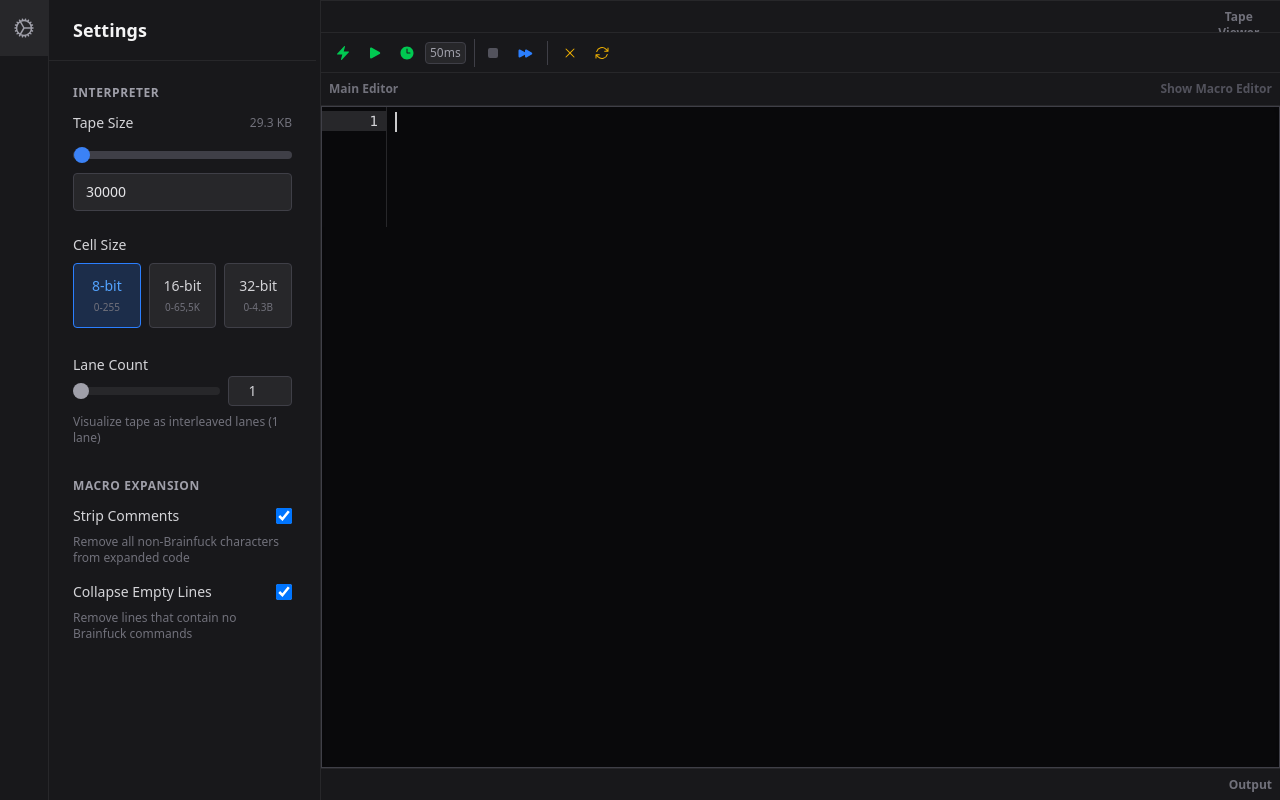
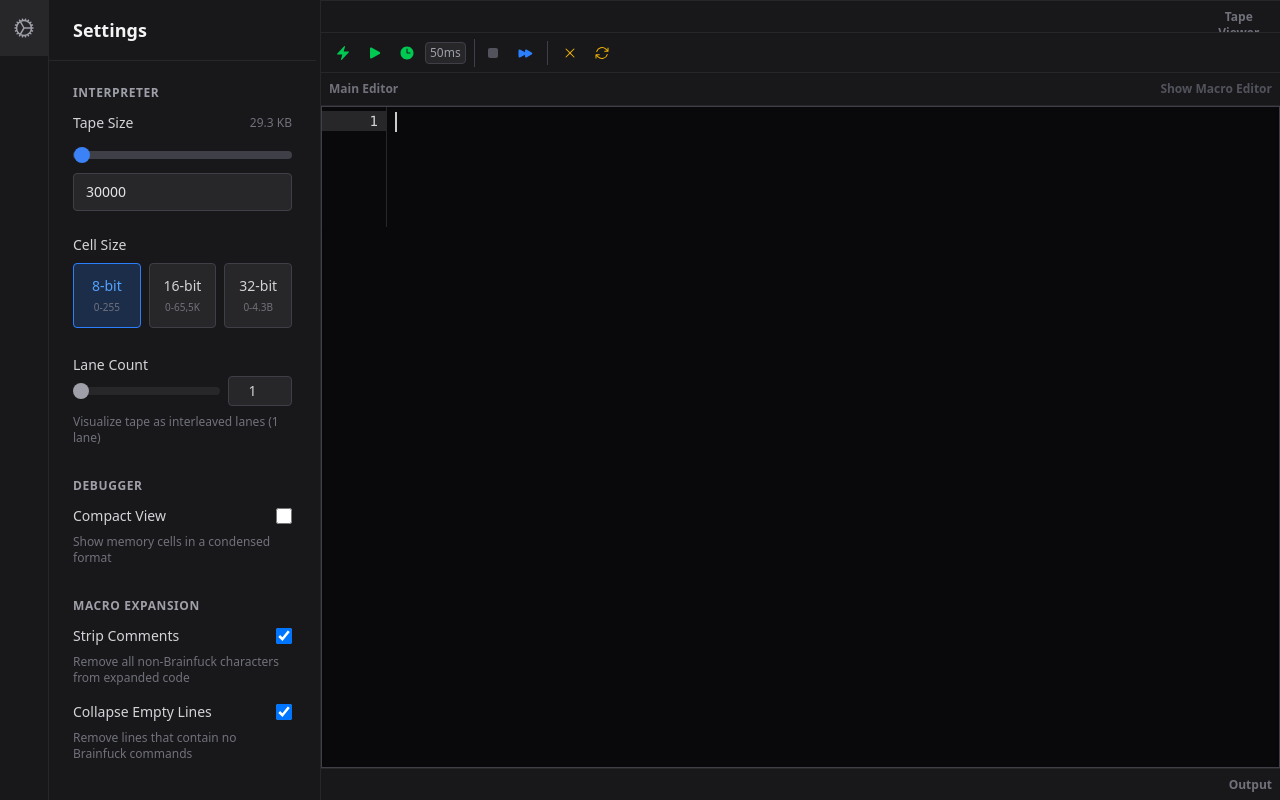
Before and after one commit to subrange/editor, a React (Vite) app: page / in a window 1280 px wide. Both pictures are taken after a click on the button 24 px from the left and 28 px from the top of the page. Built offline with nearby package versions, Linux system fonts and the light colour scheme.

Commit message:
Fix macro strip comments

```diff
--- a/src/components/debugger/debugger.tsx
+++ b/src/components/debugger/debugger.tsx
@@ -3,6 +3,7 @@ import {useStoreSubscribe} from "../../hooks/use-store-subscribe.tsx";
 import {useVirtualizer} from '@tanstack/react-virtual';
 import {useRef, useEffect} from 'react';
 import clsx from "clsx";
+import {settingsStore} from "../../stores/settings.store.ts";
 
 // Lane color palette - 10 distinct colors that work with dark theme
 const LANE_COLORS = [
@@ -47,9 +48,11 @@ function formatHex(value: number, bytes: number): string {
 
 function Tape() {
     const interpreterState = useStoreSubscribe(interpreterStore.state);
+    const settings = useStoreSubscribe(settingsStore.settings);
     const tape = interpreterState.tape;
     const pointer = interpreterState.pointer;
     const laneCount = interpreterState.laneCount;
+    const compactView = settings?.debugger.compactView ?? false;
 
     // Determine cell size and display parameters
     const cellInfo = tape instanceof Uint8Array
@@ -62,9 +65,9 @@ function Tape() {
 
     const containerRef = useRef<HTMLDivElement>(null);
 
-    const CELL_WIDTH = cellInfo.width;
-    const CELL_HEIGHT = 120;
-    const GAP = 8; // Increased gap for better spacing
+    const CELL_WIDTH = compactView ? 60 : cellInfo.width;
+    const CELL_HEIGHT = compactView ? 60 : 120;
+    const GAP = compactView ? 4 : 8; // Increased gap for better spacing
 
     const virtualizer = useVirtualizer({
         horizontal: true,
@@ -158,7 +161,7 @@ function Tape() {
                                 <div
                                     className={clsx(
                                         "relative h-full rounded border transition-all duration-200",
-                                        "flex flex-col items-center justify-between py-2 px-1",
+                                        compactView ? "flex flex-col items-center justify-center py-1 px-1" : "flex flex-col items-center justify-between py-2 px-1",
                                         {
                                             // Pointer styles take precedence
                                             'border-yellow-500 bg-yellow-950/50 shadow-lg shadow-yellow-500/20 scale-105 z-10': isPointer,
@@ -171,6 +174,28 @@ function Tape() {
                                         }
                                     )}
                                 >
+                                    {compactView ? (
+                                        <>
+                                            {/* Compact view: just index and value */}
+                                            <div className={clsx(
+                                                "text-[10px] font-mono leading-none",
+                                                isPointer ? 'text-yellow-400' : 'text-zinc-600'
+                                            )}>
+                                                {index}
+                                            </div>
+                                            <div className={clsx(
+                                                "text-lg font-bold font-mono mt-1",
+                                                {
+                                                    'text-yellow-300': isPointer,
+                                                    'text-blue-300': isNonZero && !isPointer,
+                                                    'text-zinc-500': !isNonZero && !isPointer,
+                                                }
+                                            )}>
+                                                {value}
+                                            </div>
+                                        </>
+                                    ) : (
+                                        <>
                                             {/* Cell index */}
                                             <div className={clsx(
                                                 "text-xs font-mono",
@@ -224,6 +249,8 @@ function Tape() {
                                                     </div>
                                                 )}
                                             </div>
+                                        </>
+                                    )}
 
                                     {/* Pointer indicator */}
                                     {isPointer && (
--- a/src/components/sidebar/sidebar.tsx
+++ b/src/components/sidebar/sidebar.tsx
@@ -210,6 +210,26 @@ export function Sidebar() {
                                 </div>
                             </SettingSection>
 
+                            {/* Debugger Settings */}
+                            <SettingSection title="Debugger">
+                                <div className="space-y-4">
+                                    <label className="flex items-center justify-between cursor-pointer group">
+                                        <span className="text-sm font-medium text-zinc-300 group-hover:text-zinc-200">
+                                            Compact View
+                                        </span>
+                                        <input
+                                            type="checkbox"
+                                            checked={settings?.debugger.compactView ?? false}
+                                            onChange={(e) => settingsStore.setDebuggerCompactView(e.target.checked)}
+                                            className="w-4 h-4 text-blue-500 bg-zinc-800 border-zinc-600 rounded focus:ring-blue-500 focus:ring-2 cursor-pointer"
+                                        />
+                                    </label>
+                                    <p className="text-xs text-zinc-500 -mt-2">
+                                        Show memory cells in a condensed format
+                                    </p>
+                                </div>
+                            </SettingSection>
+
                             {/* Macro Settings */}
                             <SettingSection title="Macro Expansion">
                                 <div className="space-y-4">
--- a/src/services/macro-expander.ts
+++ b/src/services/macro-expander.ts
@@ -480,41 +480,23 @@ export class MacroExpanderImpl implements MacroExpander {
   }
 
   private stripComments(code: string): string {
-    const lines = code.split('\n');
+    // First, remove all C-style comments /* */
+    let result = code.replace(/\/\*[\s\S]*?\*\//g, '');
+
+    // Then, remove all single-line comments //
+    const lines = result.split('\n');
     const processedLines: string[] = [];
 
     for (const line of lines) {
-      let processedLine = '';
-      let inComment = false;
+      // Find the position of // comment
+      const commentIndex = line.indexOf('//');
+      let processedLine: string;
 
-      for (let i = 0; i < line.length; i++) {
-        const char = line[i];
-
-        // Check if we're entering a comment
-        if (!inComment) {
-          // Check for comment start, but make sure it's not inside a loop
-          let isComment = false;
-
-          // Count brackets before this position
-          let bracketDepth = 0;
-          for (let j = 0; j < i; j++) {
-            if (line[j] === '[') bracketDepth++;
-            else if (line[j] === ']') bracketDepth--;
-          }
-
-          // Only treat as comment if we're not inside brackets
-          if (bracketDepth === 0 && !['>', '<', '+', '-', '.', ',', '[', ']'].includes(char)) {
-            isComment = true;
-          }
-
-          if (isComment) {
-            inComment = true;
-            // Don't add this character to the processed line
-          } else {
-            processedLine += char;
-          }
-        }
-        // If we're in a comment, skip all characters
+      if (commentIndex !== -1) {
+        // Take only the part before the comment
+        processedLine = line.substring(0, commentIndex);
+      } else {
+        processedLine = line;
       }
 
       processedLines.push(processedLine);
--- a/src/stores/settings.store.ts
+++ b/src/stores/settings.store.ts
@@ -5,8 +5,13 @@ export interface MacroSettings {
     collapseEmptyLines: boolean;
 }
 
+export interface DebuggerSettings {
+    compactView: boolean;
+}
+
 export interface Settings {
     macro: MacroSettings;
+    debugger: DebuggerSettings;
 }
 
 class SettingsStore {
@@ -14,6 +19,9 @@ class SettingsStore {
         macro: {
             stripComments: this.loadFromStorage('macroStripComments', true),
             collapseEmptyLines: this.loadFromStorage('macroCollapseEmptyLines', true)
+        },
+        debugger: {
+            compactView: this.loadFromStorage('debuggerCompactView', false)
         }
     });
 
@@ -41,6 +49,18 @@ class SettingsStore {
         this.saveToStorage('macroCollapseEmptyLines', value);
     }
 
+    setDebuggerCompactView(value: boolean) {
+        const current = this.settings.value;
+        this.settings.next({
+            ...current,
+            debugger: {
+                ...current.debugger,
+                compactView: value
+            }
+        });
+        this.saveToStorage('debuggerCompactView', value);
+    }
+
     private loadFromStorage(key: string, defaultValue: boolean): boolean {
         const stored = localStorage.getItem(key);
         return stored !== null ? JSON.parse(stored) : defaultValue;
```
Lines whose indentation alone changed are shown as unchanged.
